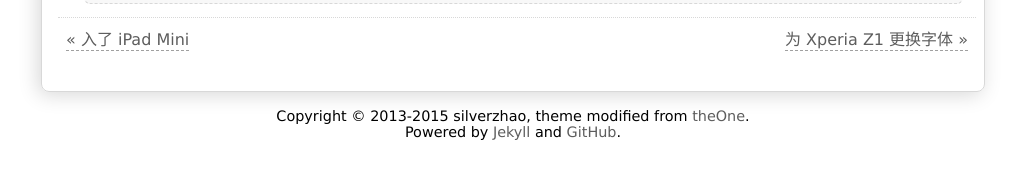
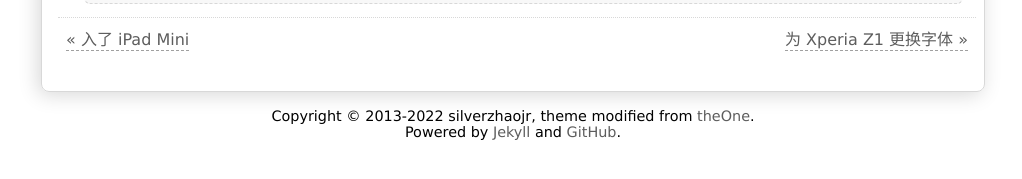
Before and after one commit to silverzhaojr/silverzhaojr.github.io, a Jekyll site: the page built from _posts/2013-12-05-book-hyperspace-by-michio-kaku.md, in a window 1280 px wide. Shown: the part 621-800 px from the top of the page, without its empty margins (127-1149 px from the left). Built offline with Jekyll 4.4.1, drawn with Linux system fonts in a browser that asks for light colours; Markdown is read by kramdown in place of the engine named in the settings; comment, search, counter and statistics services are not loaded.

Commit message:
update info

```diff
--- a/_config.yml
+++ b/_config.yml
@@ -1,22 +1,18 @@
 markdown:         rdiscount
-pygments:         true
+highlighter:      pygments
 paginate:         5
 permalink:        /blog/:year/:month/:day/:title/
 timezone:         Asia/Shanghai
 
 title:            凤舞清歌
-description:      Blog by silverzhao
-url:              http://silver-zhao.github.io
+description:      Blog by silverzhaojr
+url:              http://silverzhaojr.github.io
 author:
-    name:         silverzhao
+    name:         silverzhaojr
     email:        silverzhaojr@gmail.com
-    github:       https://github.com/silver-zhao
+    github:       https://github.com/silverzhaojr
 about:            Hello, I'm Jason Zhao.
-copyright:        Copyright © 2013-2015 silverzhao
+copyright:        Copyright © 2013-2022 silverzhaojr
 blog_name:        凤舞清歌
 blog_desc:        起舞弄清影，何似在人间。
 default_motto:    梨花院落溶溶月，柳絮池塘淡淡风。
-
-comments:
-    duoshuo:
-        short_name: silverzhao
--- a/_layouts/default.html
+++ b/_layouts/default.html
@@ -23,9 +23,9 @@
         </div>
         <div id="nav">
             <ul>
-                <li><a href="/tags.html" title="分类">分类</a></li>
-                <li><a href="/archives.html" title="归档">归档</a></li>
-                <li><a href="/about.html" title="关于">关于</a></li>
+                <li><a href="/tags/" title="分类">分类</a></li>
+                <li><a href="/archives/" title="归档">归档</a></li>
+                <li><a href="/about/" title="关于">关于</a></li>
             </ul>
             <div class="clearfix"></div>
         </div>
--- a/_layouts/post.html
+++ b/_layouts/post.html
@@ -17,21 +17,4 @@
 {% endif %}
                 <div class="clearfix"></div>
             </div>
-
-            <!-- duoshuo comment start -->
-            <div class="ds-thread" data-thread-key="{{ page.id }}" data-title="{{ page.title }}" data-url="{{ site.url }}{{ page.url }}"></div>
-            <!-- duoshuo comment end -->
-            <!-- duoshuo common js start -->
-            <script type="text/javascript">
-                var duoshuoQuery = { short_name:"{{ site.comments.duoshuo.short_name }}" };
-                    (function() {
-                        var ds = document.createElement('script');
-                        ds.type = 'text/javascript'; ds.async = true;
-                        ds.src = (document.location.protocol == 'https:' ? 'https:' : 'http:') + '//static.duoshuo.com/embed.js';
-                        ds.charset = 'UTF-8';
-                        (document.getElementsByTagName('head')[0] || document.getElementsByTagName('body')[0]).appendChild(ds);
-                    })();
-            </script>
-            <!-- duoshuo common js end -->
-
         </div>
```
Also changed, not shown: README.md.
